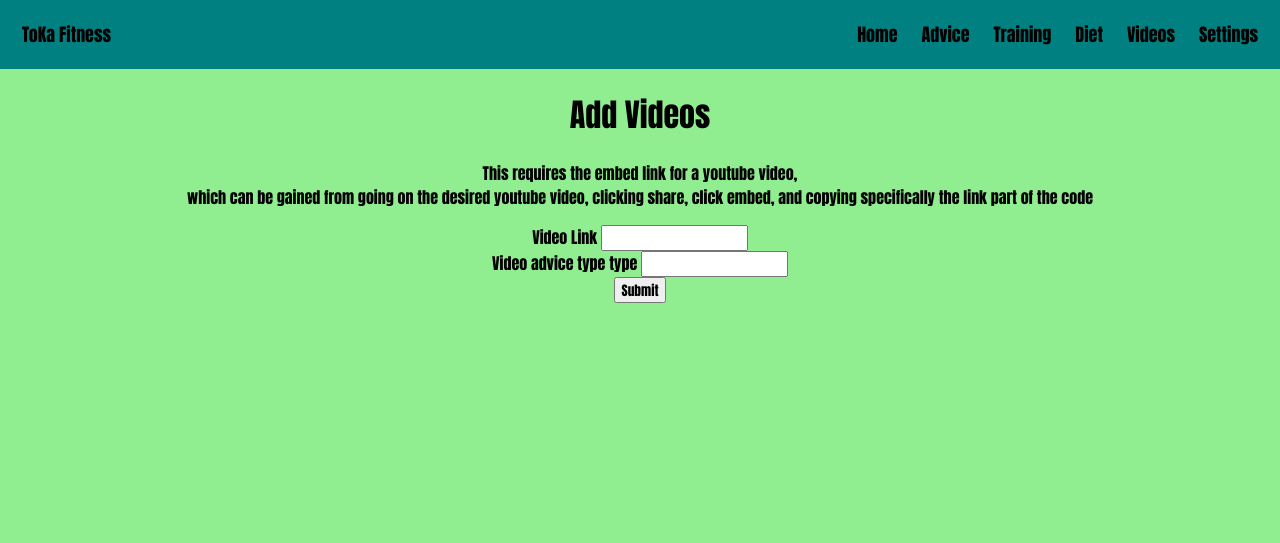
After one commit to marleywall9080/ToKa_fitness_app, a Flask app: page /add_videos in a window 1280 px wide. The commit adds this page. Shown: the top 543 px of the page. Run offline with Flask 3, Linux system fonts and the light colour scheme; a user stored in the database is signed in.

```diff
--- a/app.py
+++ b/app.py
@@ -124,12 +124,19 @@ def create_advice():
 @app.route("/training")
 @login_required
 def training():
-    conn = sqlite3.connect("advice.db")
-    cursor = conn.cursor()
-    cursor.execute("SELECT * FROM training WHERE user=?",
-                   (current_user.username,)) # only takes the data from the database where the recorded username is the same as the one currently logged in so people don't see other peoples workout plans
-    records = cursor.fetchall()
-    return render_template("training.html", records=records, font_size=font_size)
+    if current_user.username == "admin":
+        conn = sqlite3.connect("advice.db")
+        cursor = conn.cursor()
+        cursor.execute("SELECT * FROM training") # special version so admin can see all
+        records = cursor.fetchall()
+        return render_template("training.html", records=records, font_size=font_size)
+    else:
+        conn = sqlite3.connect("advice.db")
+        cursor = conn.cursor()
+        cursor.execute("SELECT * FROM training WHERE user=?",
+                    (current_user.username,)) # only takes the data from the database where the recorded username is the same as the one currently logged in so people don't see other peoples workout plans
+        records = cursor.fetchall()
+        return render_template("training.html", records=records, font_size=font_size)
 
 # creating a training plan page
 @app.route("/training_plan", methods=["GET", "POST"])
@@ -161,22 +168,50 @@ def videos():
 
     cursor.execute("SELECT * FROM videos") # selects all data from the videos table
     records = cursor.fetchall()
-    return render_template("videos.html", records=records, font_size=font_size)
+    return render_template("videos.html", records=records, font_size=font_size, user=current_user.username)
+
+# add videos page
+@app.route("/add_videos", methods=["POST", "GET"])
+@login_required
+def add_videos():
+    if request.method == "POST":
+        conn = sqlite3.connect("advice.db")
+        cursor = conn.cursor()
+
+        video_link = request.form.get("video_link")
+        type = request.form.get("type")
+
+        cursor.execute("INSERT INTO videos (video_link, advice_type) VALUES (?, ?)", (video_link, type))
+        conn.commit()
+        return redirect(url_for("videos"))
+    return render_template("add_videos.html", font_size=font_size)
 
 # diet page
 @app.route("/diet")
 @login_required
 def diet():
-    calories = 0 # intializes the calories variable
-    conn = sqlite3.connect("advice.db")
-    cursor = conn.cursor()
+    if current_user.username == "admin":
+        calories = 0 # intializes the calories variable
+        conn = sqlite3.connect("advice.db")
+        cursor = conn.cursor()
 
-    cursor.execute("SELECT * FROM diets WHERE user=?",
-                   (current_user.username,)) # gets all items in the table where the username is the same as the currently logged in user
-    records = cursor.fetchall()
-    for r in records:
-        calories += r[3] # counts up all the users calories
-    return render_template("diet.html", records=records, calories=calories, font_size=font_size)
+        cursor.execute("SELECT * FROM diets")
+        records = cursor.fetchall()
+        for r in records:
+            calories += r[3] # counts up all the users calories
+        return render_template("diet.html", records=records, calories=calories, font_size=font_size)
+
+    else:
+        calories = 0 # intializes the calories variable
+        conn = sqlite3.connect("advice.db")
+        cursor = conn.cursor()
+
+        cursor.execute("SELECT * FROM diets WHERE user=?",
+                    (current_user.username,)) # gets all items in the table where the username is the same as the currently logged in user
+        records = cursor.fetchall()
+        for r in records:
+            calories += r[3] # counts up all the users calories
+        return render_template("diet.html", records=records, calories=calories, font_size=font_size, user=current_user.username)
 
 # diet plan page
 @app.route("/diet_plan", methods=["POST", "GET"])
--- a/static/large_style.css
+++ b/static/large_style.css
@@ -36,6 +36,10 @@ form{
 
 option{
     font-size: x-large;
+}
+
+input{
+    font-size: x-large
 }
 
 tr:nth-child(odd){
--- /dev/null
+++ b/templates/add_videos.html
@@ -0,0 +1,14 @@
+{% extends "base.html" %}
+
+{% block content %}
+<h1>Add Videos</h1>
+<p>This requires the embed link for a youtube video, <br>
+    which can be gained from going on the desired youtube video, clicking share, click embed, and copying specifically the link part of the code</p>
+<form action="/add_videos" method="POST">
+    <label for="video_link">Video Link</label>
+    <input type="text" name="video_link"><br>
+    <label for="type">Video advice type type</label>
+    <input type="text" name="type"><br>
+    <button type="submit">Submit</button>
+</form>
+{% endblock %}
--- a/templates/advice.html
+++ b/templates/advice.html
@@ -13,7 +13,7 @@
         <td>{{ record[1] }}</td>
         <td>{{ record[2] }}</td>
         <td>{{ record[3] }}</td>
-        {% if record[3] == username %} <!-- makes sure users can only delete their own pieces of advice-->
+        {% if record[3] == username or username == "admin" %} <!-- makes sure users or staff can only delete their own pieces of advice-->
         <td>
             <form action="/delete" method="POST"> <!-- makes the button go to the delete function-->
                 <input type="hidden" value="{{ record[0] }}" name="delete"> <!-- sends all the required information-->
--- a/templates/settings.html
+++ b/templates/settings.html
@@ -17,6 +17,7 @@
     <button type="submit">submit</button>
 </form>
 <br>
+<h1>Account</h1>
 <p>Username: {{ user }}</p>
 <a href="/logout">Logout</a> <!-- link to the logout function-->
 {% endblock %}
```
Also changed, not shown: templates/videos.html (+15 -0 lines), advice.db, instance/db.sqlite.
